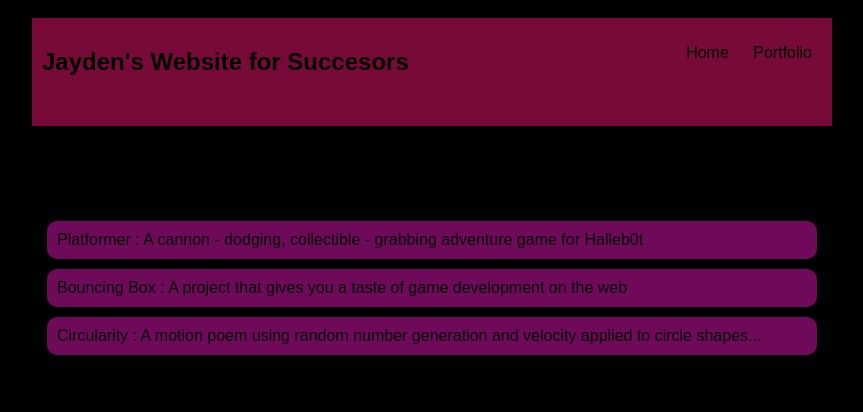
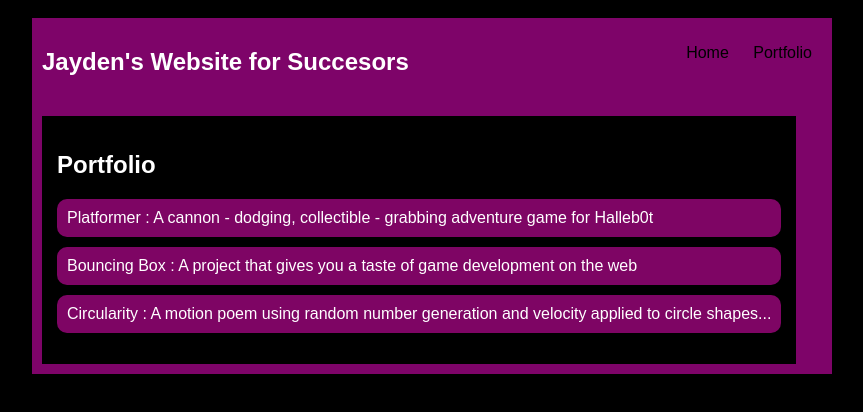
Before and after one commit to JLewis2023/JLewis2023.github.io, a plain HTML site: page portfolio.html in a window 1280 px wide. Shown: the whole page, without its empty margins (208-1071 px from the left). Drawn offline with Linux system fonts and the light colour scheme; animation ran at ten frames a second.

Commit message:
add portfolio.html file

```diff
--- a/portfolio.html
+++ b/portfolio.html
@@ -6,7 +6,7 @@
     <style type="text/css">
         body {
             background: rgb(0, 0, 0);
-            color: rgb(45, 45, 45);
+            color: rgb(255, 255, 255);
             padding: 10px;
             font-family: arial;
         }
@@ -23,7 +23,7 @@
 
         /* navigation menu */
         nav {
-            background: rgb(119, 10, 56);
+            background: rgb(126, 4, 105);
             margin: 0 auto;
             display: flex;
             padding: 10px;
@@ -32,7 +32,7 @@
         h1 {
             display: flex;
             align-items: center;
-            color: rgb(0, 0, 0);
+            color: rgb(255, 255, 255);
             flex: 1;
         }
 
@@ -63,7 +63,7 @@
 
         /* portfolio styles */
         .content h1 {
-            color: black;
+            color: rgb(255, 255, 255);
         }
 
         #portfolio {
@@ -72,19 +72,19 @@
         }
 
         #portfolio li {
-            background: rgb(110, 10, 89);
+            background: rgb(126, 5, 100);
             padding: 10px;
             border-radius: 10px;
             margin-bottom: 10px;
         }
 
         #portfolio li:hover {
-            background: rgb(0, 0, 0);
+            background: rgb(255, 255, 255);
         }
 
         #portfolio a {
             text-decoration: none;
-            color: #030303;
+            color: #ffffff;
         }
     </style>
 
@@ -105,16 +105,17 @@
         </nav>
         <nav>
             <!--  Nav Stuff Here...-->
-        </nav>
             <main>
                 <div class="content">
                     <h1>Portfolio</h1>
                     <ul id="portfolio">
-                    <li><a href="projects/platformer/">Platformer : A cannon - dodging, collectible - grabbing adventure
+                        <li><a href="projects/platformer/">Platformer : A cannon - dodging, collectible - grabbing
+                                adventure
                                 game for Halleb0t</a></li>
                         <li><a href="projects/bouncing-box/">Bouncing Box : A project that gives you a taste of game
                                 development on the web </a></li>
-                    <li><a href="projects/circularity/">Circularity : A motion poem using random number generation and
+                        <li><a href="projects/circularity/">Circularity : A motion poem using random number generation
+                                and
                                 velocity applied to circle shapes...</a></li>
 
                     </ul>
--- a/projects/platformer/js/init/platform.js
+++ b/projects/platformer/js/init/platform.js
@@ -34,11 +34,12 @@
          * asset, giving it a scaleX and scaleY of 2 will stretch it across the
          * bottom of the game.
          */
+        createPlatform( 10 , 3, 1, 6, )
+        createPlatform( )
         createPlatform(0, game.world.height - 32, 3, 2);    // DO NOT DELETE
 
         // example:
-        createPlatform(400, 250);
-        createPlatform(170, 460, 0.5);
+
 
         // ALL YOUR CODE GOES ABOVE HERE ///////////////////////////////////////
         ////////////////////////////////////////////////////////////////////////
```
Also changed, not shown: index.html (+1 -1 lines). Lines whose indentation alone changed are shown as unchanged.
